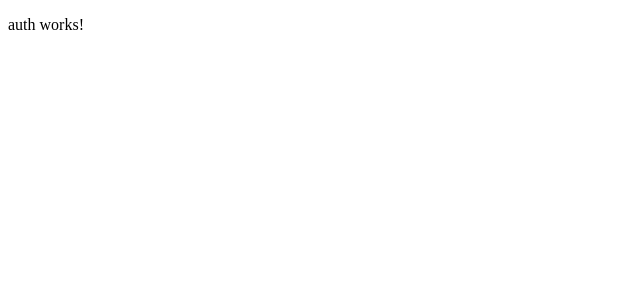
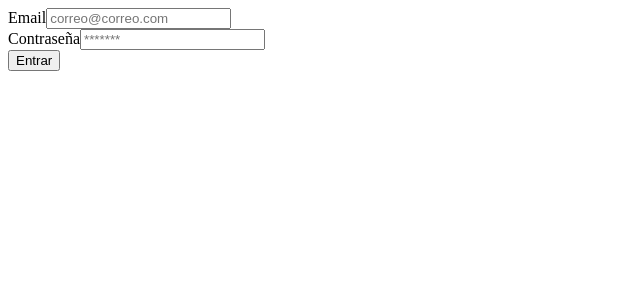
Before and after one commit to CarolinaVrl/Angular-test, an Angular app: page /login in a window 1280 px wide. Shown: the top 300 px of the page, without its empty margins (0-640 px from the left). Built offline with nearby package versions, Linux system fonts and the light colour scheme.

Commit message:
build: install ngx parser

```diff
--- a/package.json
+++ b/package.json
@@ -18,6 +18,7 @@
     "@angular/platform-browser": "^16.0.0",
     "@angular/platform-browser-dynamic": "^16.0.0",
     "@angular/router": "^16.0.0",
+    "ngx-csv-parser": "^1.3.1",
     "rxjs": "~7.8.0",
     "tslib": "^2.3.0",
     "zone.js": "~0.13.0"
--- a/src/app/auth/auth/auth.component.html
+++ b/src/app/auth/auth/auth.component.html
@@ -1 +1,15 @@
-<p>auth works!</p>
+<main>
+    <section>
+        <form action="">
+            <div>
+                <label for="email">Email</label>
+                <input id="email" type="email" placeholder="correo@correo.com">
+            </div>
+            <div>
+                <label for="password">Contraseña</label>
+                <input id="password" type="password" placeholder="*******" >
+            </div>
+            <button (click)="login();" type="button">Entrar</button>
+        </form>
+    </section>
+</main>
```
Also changed, not shown: 1 other file (tests, documents, lock files or other folders).
